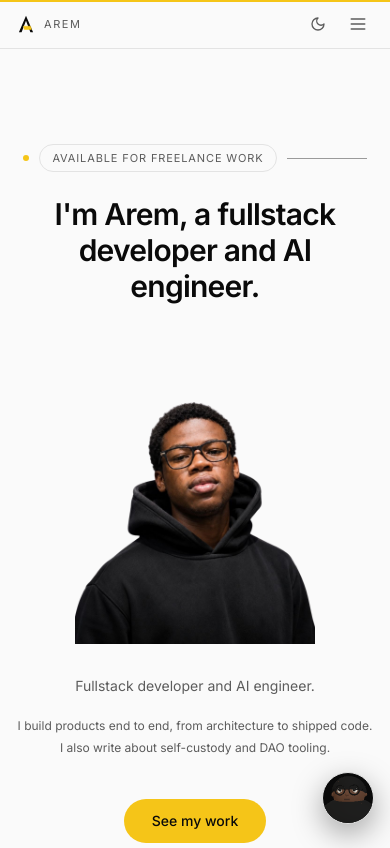
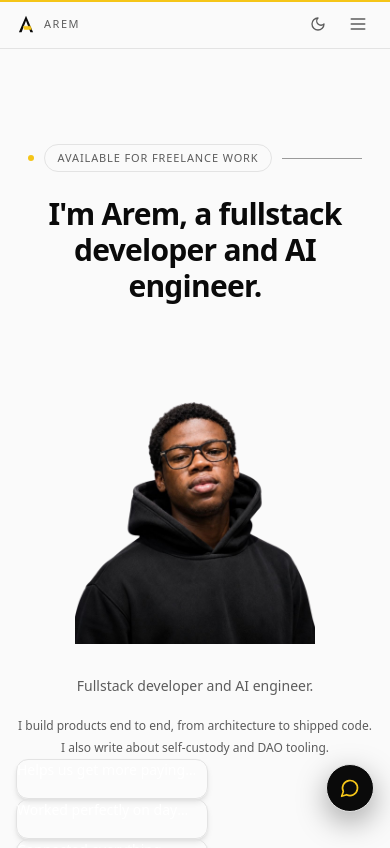
Before and after one commit to Arem-ee/arem, a Next.js app: page / in a window 390 px wide. Shown: the top 848 px of the page. Built offline with nearby package versions, Linux system fonts and the light colour scheme.

Commit message:
chatbot mobile: button 48px + safe area + static avatar; Mona Sans font; hero glass panels; search callout in testimonials

```diff
--- a/package.json
+++ b/package.json
@@ -22,6 +22,7 @@
     "fuse.js": "^7.5.0",
     "gsap": "^3",
     "lucide-react": "^0.511",
+    "mona-sans": "^1.0.0",
     "next": "16.2.9",
     "next-themes": "^0.4",
     "react": "19.2.4",
--- a/src/app/globals.css
+++ b/src/app/globals.css
@@ -36,8 +36,8 @@
   --color-neutral-900: var(--neutral-900);
   --color-neutral-950: var(--neutral-950);
 
-  --font-sans: var(--font-inter);
-  --font-display: var(--font-inter);
+  --font-sans: "Mona Sans", system-ui, sans-serif;
+  --font-display: "Mona Sans", system-ui, sans-serif;
 
   --radius-sm: 0.375rem;
   --radius-md: 0.5rem;
--- a/src/components/chat/chat-widget.tsx
+++ b/src/components/chat/chat-widget.tsx
@@ -209,13 +209,10 @@ function ChatWidget() {
         onClick={() => setOpen((o) => !o)}
         aria-label={open ? "Close chat" : "Chat with Arem"}
         aria-expanded={open}
-        className="fixed bottom-5 right-4 z-[60] grid h-13 w-13 place-items-center overflow-hidden rounded-full border border-primary/50 bg-[#0a0a0a] shadow-[0_10px_30px_rgba(0,0,0,0.35)] transition-transform hover:scale-105 sm:right-6"
-        style={{ height: 52, width: 52 }}
+        className="fixed bottom-8 right-4 z-[60] grid h-12 w-12 place-items-center overflow-hidden rounded-full border border-primary/50 bg-[#0a0a0a] shadow-[0_10px_30px_rgba(0,0,0,0.35)] transition-transform hover:scale-105 sm:right-6"
       >
         {open ? (
           <X className="h-5 w-5 text-primary" aria-hidden="true" />
-        ) : avatarLoaded ? (
-          <Avatar3D size={52} paused={false} />
         ) : (
           <MessageCircle className="h-5 w-5 text-primary" aria-hidden="true" />
         )}
--- a/src/components/sections/hero.tsx
+++ b/src/components/sections/hero.tsx
@@ -82,6 +82,17 @@ function HeroSection() {
             </p>
           </FadeIn>
 
+          {/* Floating glass panels with trimmed testimonials */}
+          <div className="lg:absolute lg:block top-[35px] left-[-100px] w-48 h-10 rounded-lg bg-white/10 backdrop-filter blur(30) border border-primary/20 shadow-md select-none">
+            <p className="text-white text-sm font-medium line-clamp-1">Helps us get more paying customers every day.</p>
+          </div>
+          <div className="lg:absolute lg:block bottom-[-40px] right-[-100px] w-48 h-10 rounded-lg bg-white/10 backdrop-filter blur(30) border border-primary/20 shadow-md select-none">
+            <p className="text-white text-sm font-medium line-clamp-1">Worked perfectly on day one.</p>
+          </div>
+          <div className="lg:absolute lg:block top-[35px] right-[-100px] w-48 h-10 rounded-lg bg-white/10 backdrop-filter blur(30) border border-primary/20 shadow-md select-none">
+            <p className="text-white text-sm font-medium line-clamp-1">Connected everything without stress.</p>
+          </div>
+
           <FadeIn from="none">
             <div className="mt-10 flex justify-center">
               <Link
--- a/src/components/sections/testimonials.tsx
+++ b/src/components/sections/testimonials.tsx
@@ -28,6 +28,9 @@ function TestimonialsSection() {
           <p className="mt-6 text-xs text-muted-foreground/50">
             General feedback, kept general on purpose. Named quotes when they land.
           </p>
+          <p className="mt-2 text-xs text-primary/60 underline underline-offset-4">
+            Search my name and Google's AI overview already describes me as a Nigerian engineering student and web developer, active in software engineering and open-source work.
+          </p>
         </FadeIn>
       </Container>
     </section>
```
Also changed, not shown: 1 other file (tests, documents, lock files or other folders).
